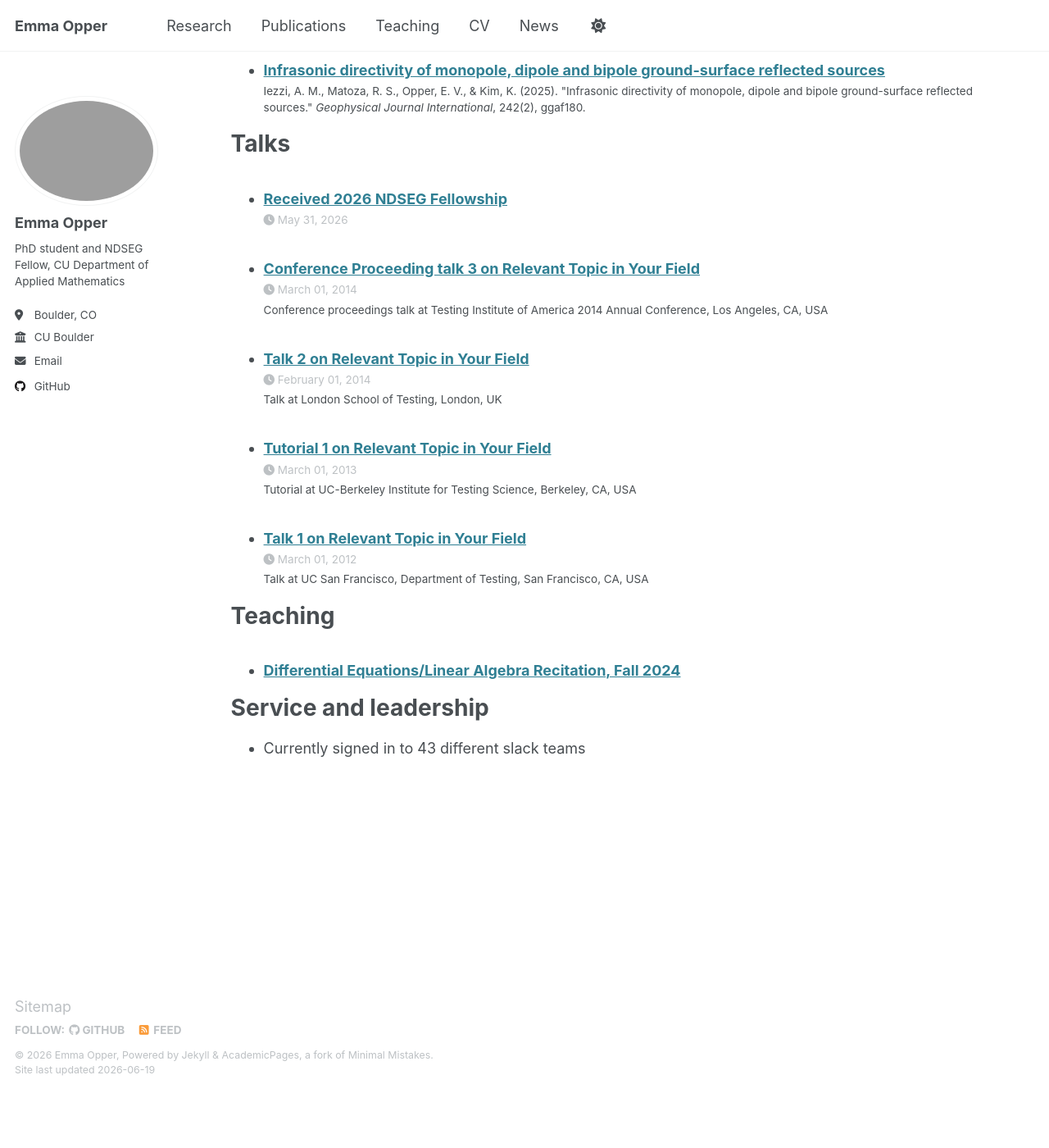
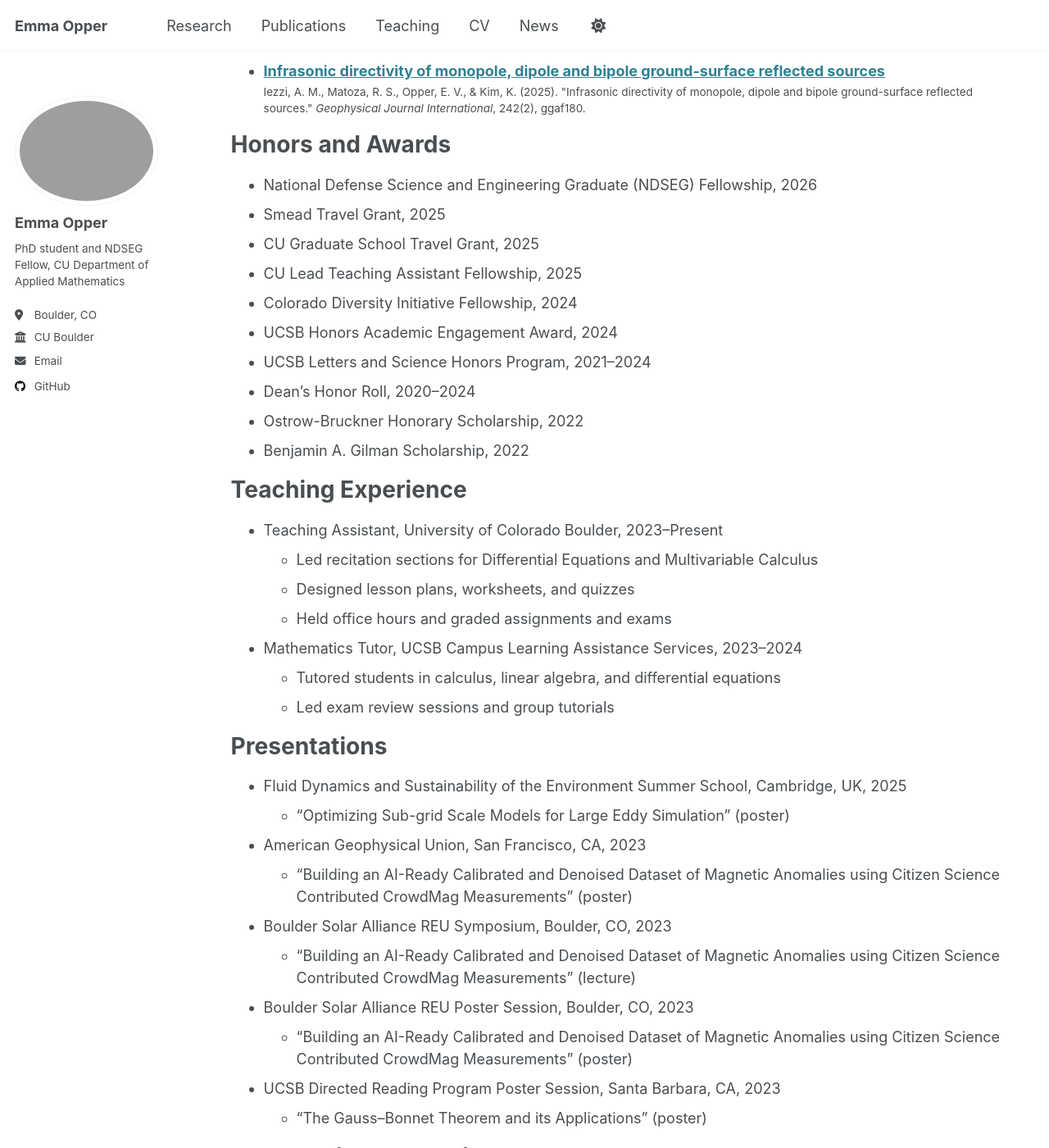
Before and after one commit to emmaopper/emmaopper.github.io, a Jekyll site: the page built from _pages/cv.md, in a window 1280 px wide and 1400 px high, scrolled down 1151 px. Shown: the whole window at 82% size. Built offline with Jekyll 4.4.1, drawn with Linux system fonts in a browser that asks for light colours; before the commit the page ends 2484 px from its top, so only the background shows below that; some of the changed text lies outside the part shown.

Commit message:
Update cv.md

```diff
--- a/_pages/cv.md
+++ b/_pages/cv.md
@@ -9,41 +9,38 @@ redirect_from:
 
 {% include base_path %}
 
----
-Under construction!!
----
-
 Education
 ======
-* Ph.D in Version Control Theory, GitHub University, 2018 (expected)
-* M.S. in Jekyll, GitHub University, 2014
-* B.S. in GitHub, GitHub University, 2012
+* Ph.D. in Applied Mathematics, University of Colorado Boulder, 2029 (expected)
+  * GPA: 4.0/4.0
+* B.S. in Mathematics, minor in Professional Writing in Science Communication, University of California Santa Barbara, 2024
+  * GPA: 3.91/4.0
 
-Work experience
+Research Experience
 ======
-* Spring 2024: Academic Pages Collaborator
-  * GitHub University
-  * Duties includes: Updates and improvements to template
-  * Supervisor: The Users
+* Graduate Research Assistant, University of Colorado Boulder, Summer 2025
+  * Advisors: Dr. Tomoko Matsuo and Dr. John Evans
+  * Used the inviscid Burgers' equation as a testbed for Large Eddy Simulation (LES) research
+  * Incorporated turbulence-inspired diffusion models near shock discontinuities
+  * Applied machine learning techniques to identify shock regions and optimize local dissipation
 
-* Fall 2015: Research Assistant
-  * GitHub University
-  * Duties included: Merging pull requests
-  * Supervisor: Professor Hub
+* Undergraduate Research Assistant, University of California Santa Barbara, Spring–Summer 2024
+  * Advisor: Dr. Robin Matoza
+  * Investigated infrasonic dipole source directivity in volcanic eruption analogs
+  * Simulated time-harmonic acoustic sources with and without rigid reflecting boundaries
+  * Studied acoustic bipole source theory and ground-surface reflection effects
 
-* Summer 2015: Research Assistant
-  * GitHub University
-  * Duties included: Tagging issues
-  * Supervisor: Professor Git
+* Student Researcher, Boulder Solar Alliance REU / NOAA NCEI, Summer 2023
+  * Advisors: Dr. Manoj C. Nair and Dr. Rob Redmon
+  * Assessed AI-readiness of NOAA CrowdMag magnetic anomaly data
+  * Developed autoencoder-based denoising workflows in Python
+  * Optimized model hyperparameters and evaluated performance statistically
 
-Skills
-======
-* Skill 1
-* Skill 2
-  * Sub-skill 2.1
-  * Sub-skill 2.2
-  * Sub-skill 2.3
-* Skill 3
+* High Performance Computing Intern, NASA Ames Research Center, Summer 2022
+  * Advisor: Dr. Irina Kitiashvili
+  * Developed Python algorithms for automated identification of solar supergranules
+  * Analyzed magnetogram data from SOHO and SDO missions
+  * Performed statistical analysis of supergranule properties and solar activity relationships
 
 Publications
 ======
@@ -51,18 +48,69 @@ Publications
     {% include archive-single-cv.html %}
   {% endfor %}</ul>
 
-Talks
+Honors and Awards
 ======
-  <ul>{% for post in site.talks reversed %}
-    {% include archive-single-talk-cv.html  %}
-  {% endfor %}</ul>
+* National Defense Science and Engineering Graduate (NDSEG) Fellowship, 2026
+* Smead Travel Grant, 2025
+* CU Graduate School Travel Grant, 2025
+* CU Lead Teaching Assistant Fellowship, 2025
+* Colorado Diversity Initiative Fellowship, 2024
+* UCSB Honors Academic Engagement Award, 2024
+* UCSB Letters and Science Honors Program, 2021–2024
+* Dean's Honor Roll, 2020–2024
+* Ostrow-Bruckner Honorary Scholarship, 2022
+* Benjamin A. Gilman Scholarship, 2022
 
-Teaching
+Teaching Experience
 ======
-  <ul>{% for post in site.teaching reversed %}
-    {% include archive-single-cv.html %}
-  {% endfor %}</ul>
+* Teaching Assistant, University of Colorado Boulder, 2023–Present
+  * Led recitation sections for Differential Equations and Multivariable Calculus
+  * Designed lesson plans, worksheets, and quizzes
+  * Held office hours and graded assignments and exams
 
-Service and leadership
+* Mathematics Tutor, UCSB Campus Learning Assistance Services, 2023–2024
+  * Tutored students in calculus, linear algebra, and differential equations
+  * Led exam review sessions and group tutorials
+
+Presentations
 ======
-* Currently signed in to 43 different slack teams
+* Fluid Dynamics and Sustainability of the Environment Summer School, Cambridge, UK, 2025
+  * "Optimizing Sub-grid Scale Models for Large Eddy Simulation" (poster)
+
+* American Geophysical Union, San Francisco, CA, 2023
+  * "Building an AI-Ready Calibrated and Denoised Dataset of Magnetic Anomalies using Citizen Science Contributed CrowdMag Measurements" (poster)
+
+* Boulder Solar Alliance REU Symposium, Boulder, CO, 2023
+  * "Building an AI-Ready Calibrated and Denoised Dataset of Magnetic Anomalies using Citizen Science Contributed CrowdMag Measurements" (lecture)
+
+* Boulder Solar Alliance REU Poster Session, Boulder, CO, 2023
+  * "Building an AI-Ready Calibrated and Denoised Dataset of Magnetic Anomalies using Citizen Science Contributed CrowdMag Measurements" (poster)
+
+* UCSB Directed Reading Program Poster Session, Santa Barbara, CA, 2023
+  * "The Gauss–Bonnet Theorem and its Applications" (poster)
+
+Leadership and Service
+======
+* Lead Teaching Assistant, University of Colorado Boulder, 2025–Present
+  * Lead weekly teaching seminars for first-time graduate teaching assistants
+
+* Graduate Student Mentor, University of Colorado Boulder, 2025–Present
+  * Mentored incoming Ph.D. students through their transition to graduate school
+
+* Vice President, Association for Women in Mathematics, UCSB, 2023–2024
+  * Organized events and coordinated officer activities
+
+* Honors Program Mentor, UCSB, 2022–2024
+  * Supported incoming mathematics students in academic planning and transition to college
+
+* Media Coordinator, Association for Women in Mathematics, UCSB, 2021–2023
+  * Managed outreach and advertising efforts to increase student engagement
+
+* SciTrek Volunteer, 2022
+  * Taught elementary school students the scientific method through hands-on activities
+
+Technical Skills
+======
+* Languages: Python, Julia, MATLAB, Java, LaTeX
+* Tools: Git, GitHub, Linux, VS Code
+* Libraries: NumPy, Pandas, Matplotlib
```
